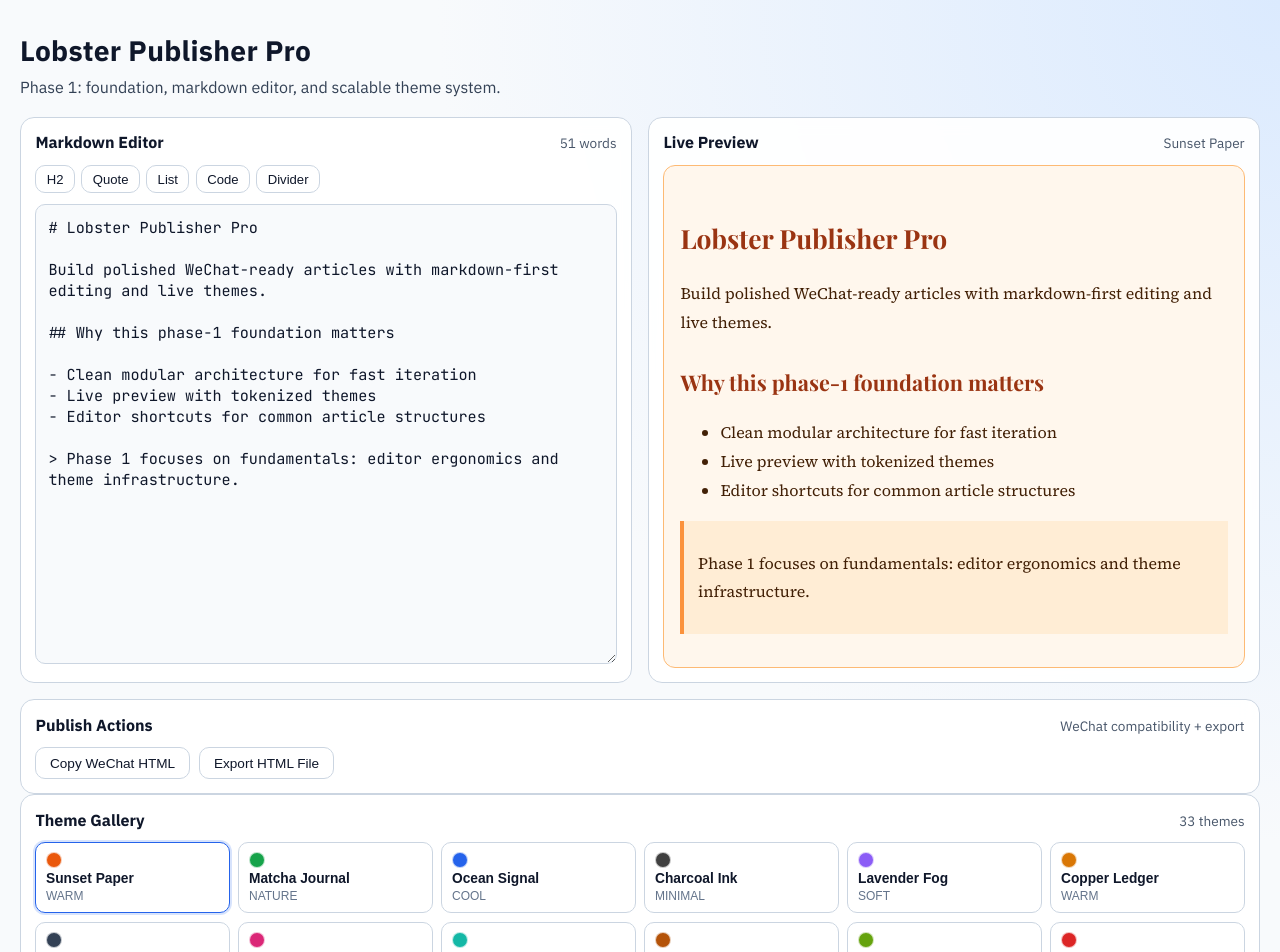
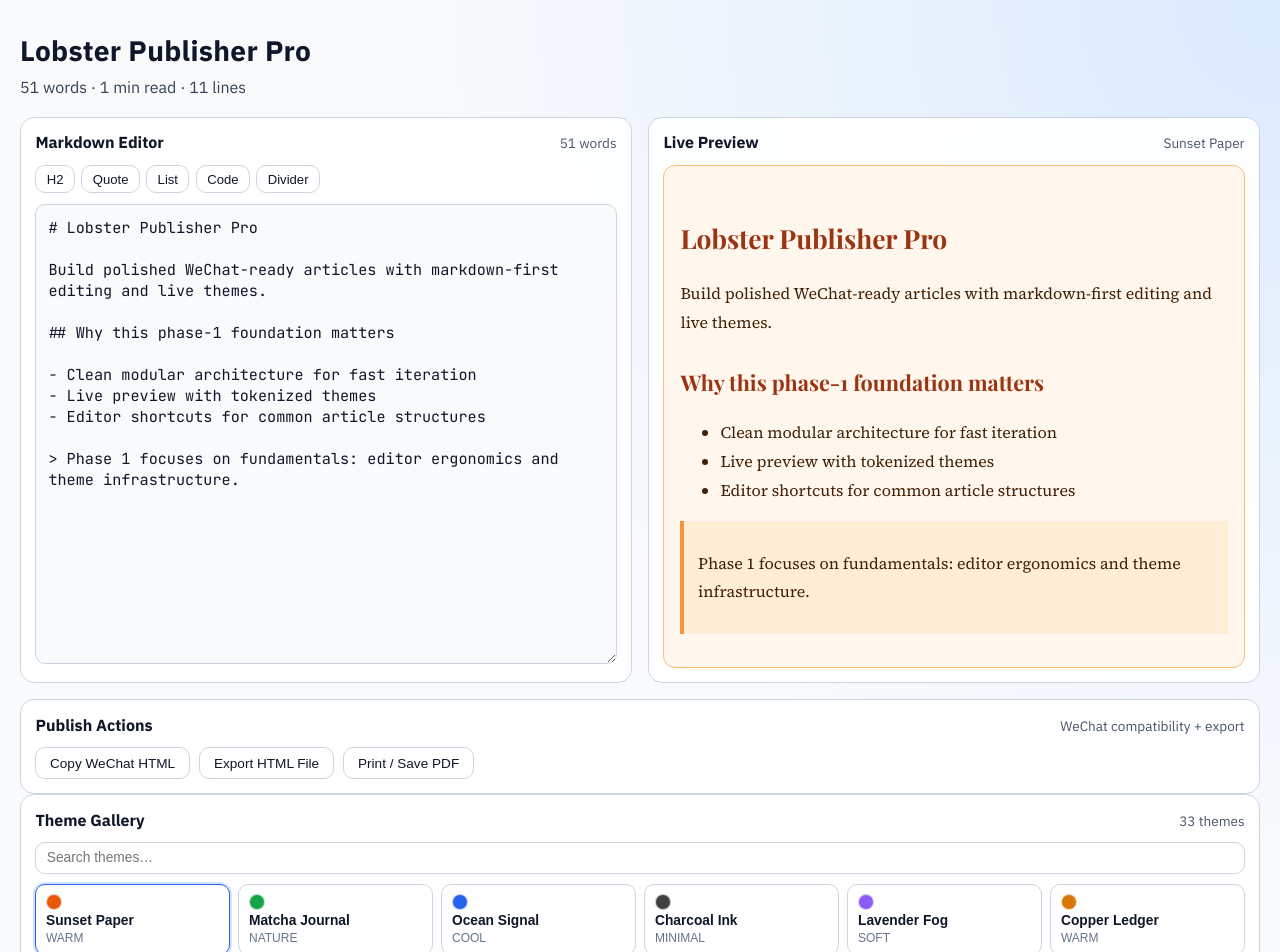
Before and after one commit to huangkefeng-ai/lobster-publisher-pro-20260303, a React (Vite) app: page / in a window 1280 px wide. Shown: the top 952 px of the page. Built offline with nearby package versions, Linux system fonts and the light colour scheme.

Commit message:
feat(app): wire phase-2 modules into UI workflow

```diff
--- a/src/App.css
+++ b/src/App.css
@@ -158,6 +158,21 @@
   grid-template-columns: repeat(auto-fill, minmax(170px, 1fr));
 }
 
+.theme-search {
+  width: 100%;
+  border: 1px solid #cbd5e1;
+  border-radius: 10px;
+  padding: 0.45rem 0.65rem;
+  font-size: 0.86rem;
+  margin-bottom: 0.65rem;
+}
+
+.theme-empty {
+  margin: 0;
+  color: #64748b;
+  font-size: 0.85rem;
+}
+
 .actions-panel {
   margin-top: 1rem;
 }
--- a/src/App.tsx
+++ b/src/App.tsx
@@ -1,16 +1,24 @@
-import { useMemo, useReducer, useState } from 'react';
+import { useCallback, useEffect, useMemo, useReducer, useState } from 'react';
 import './App.css';
-import { DEFAULT_MARKDOWN, DEFAULT_THEME_ID } from './core';
+import { DEFAULT_MARKDOWN, DEFAULT_THEME_ID, computeDocumentStats, loadEditorDraft, saveEditorDraft } from './core';
 import { EditorPane, createInitialEditorState, editorReducer } from './editor';
-import { downloadHtmlFile, toThemedHtml, toWechatHtml } from './export';
+import { downloadHtmlFile, printThemedArticle, toThemedHtml, toWechatHtml } from './export';
 import { ArticlePreview } from './preview';
-import { ThemePicker, getThemeById, THEME_REGISTRY } from './theme';
+import { ThemePicker, filterThemes, getThemeById, THEME_REGISTRY } from './theme';
 import { copyWechatHtmlToClipboard } from './wechat';
 
 function App() {
-  const [editorState, dispatch] = useReducer(editorReducer, createInitialEditorState(DEFAULT_MARKDOWN));
-  const [selectedThemeId, setSelectedThemeId] = useState(DEFAULT_THEME_ID);
+  const initialDraft = useMemo(() => loadEditorDraft(), []);
+  const initialMarkdown = initialDraft?.markdown ?? DEFAULT_MARKDOWN;
+  const initialThemeId =
+    initialDraft?.themeId && getThemeById(initialDraft.themeId)
+      ? initialDraft.themeId
+      : DEFAULT_THEME_ID;
+
+  const [editorState, dispatch] = useReducer(editorReducer, createInitialEditorState(initialMarkdown));
+  const [selectedThemeId, setSelectedThemeId] = useState(initialThemeId);
   const [actionStatus, setActionStatus] = useState<string | null>(null);
+  const [themeQuery, setThemeQuery] = useState('');
 
   const selectedTheme = useMemo(
     () => getThemeById(selectedThemeId) ?? THEME_REGISTRY[0],
@@ -20,6 +28,21 @@
     () => toWechatHtml(editorState.markdown, selectedTheme),
     [editorState.markdown, selectedTheme],
   );
+  const stats = useMemo(
+    () => computeDocumentStats(editorState.markdown),
+    [editorState.markdown],
+  );
+  const filteredThemes = useMemo(
+    () => filterThemes(THEME_REGISTRY, themeQuery),
+    [themeQuery],
+  );
+
+  useEffect(() => {
+    const saveTimer = window.setTimeout(() => {
+      saveEditorDraft(editorState.markdown, selectedTheme.id);
+    }, 250);
+    return () => window.clearTimeout(saveTimer);
+  }, [editorState.markdown, selectedTheme.id]);
 
   async function handleCopyWechatHtml() {
     try {
@@ -36,11 +59,19 @@
     setActionStatus('Downloaded themed HTML file.');
   }
 
+  const handlePrintPdf = useCallback(() => {
+    const htmlDocument = toThemedHtml(editorState.markdown, selectedTheme);
+    printThemedArticle(htmlDocument);
+    setActionStatus('Opened print dialog for PDF export.');
+  }, [editorState.markdown, selectedTheme]);
+
   return (
     <main className="app-shell">
       <header className="hero">
         <h1>Lobster Publisher Pro</h1>
-        <p>Phase 1: foundation, markdown editor, and scalable theme system.</p>
+        <p>
+          {stats.wordCount} words · {stats.readingTimeMinutes} min read · {stats.lineCount} lines
+        </p>
       </header>
 
       <section className="workspace-grid">
@@ -63,14 +94,19 @@
           <button type="button" onClick={handleDownloadHtml}>
             Export HTML File
           </button>
+          <button type="button" onClick={handlePrintPdf}>
+            Print / Save PDF
+          </button>
         </div>
         {actionStatus ? <p className="action-status">{actionStatus}</p> : null}
       </section>
 
       <ThemePicker
         selectedThemeId={selectedTheme.id}
-        themes={THEME_REGISTRY}
+        themes={filteredThemes}
         onSelectTheme={setSelectedThemeId}
+        themeQuery={themeQuery}
+        onThemeQueryChange={setThemeQuery}
       />
     </main>
   );
--- a/src/core/index.ts
+++ b/src/core/index.ts
@@ -1,3 +1,7 @@
 export { DEFAULT_MARKDOWN, DEFAULT_THEME_ID } from './constants';
 export { richTextToMarkdown, markdownFromClipboard } from './parser';
 export { renderMarkdownToHtml } from './renderer';
+export { computeDocumentStats } from './statistics';
+export type { DocumentStats } from './statistics';
+export { saveEditorDraft, loadEditorDraft, clearEditorDraft } from './storage';
+export type { EditorDraft } from './storage';
--- a/src/editor/components/EditorPane.tsx
+++ b/src/editor/components/EditorPane.tsx
@@ -1,5 +1,6 @@
-import { useMemo, useRef, type ClipboardEvent } from 'react';
+import { useMemo, useRef, type ClipboardEvent, type KeyboardEvent } from 'react';
 import { markdownFromClipboard } from '../../core';
+import { handleEditorShortcut } from '../shortcuts';
 
 interface EditorPaneProps {
   markdown: string;
@@ -38,6 +39,30 @@
       textarea.selectionStart = cursor;
       textarea.selectionEnd = cursor;
     });
+  }
+
+  function handleKeyDown(event: KeyboardEvent<HTMLTextAreaElement>) {
+    const textarea = textareaRef.current;
+    if (!textarea) {
+      return;
+    }
+
+    const result = handleEditorShortcut(
+      event,
+      markdown,
+      textarea.selectionStart,
+      textarea.selectionEnd,
+    );
+
+    if (result) {
+      event.preventDefault();
+      onMarkdownChange(result.value);
+      requestAnimationFrame(() => {
+        textarea.focus();
+        textarea.selectionStart = result.selectionStart;
+        textarea.selectionEnd = result.selectionEnd;
+      });
+    }
   }
 
   function handlePaste(event: ClipboardEvent<HTMLTextAreaElement>) {
@@ -86,6 +111,7 @@
         value={markdown}
         onChange={(event) => onMarkdownChange(event.target.value)}
         onPaste={handlePaste}
+        onKeyDown={handleKeyDown}
         spellCheck
       />
     </section>
--- a/src/editor/index.ts
+++ b/src/editor/index.ts
@@ -1,3 +1,5 @@
 export { EditorPane } from './components/EditorPane';
 export { createInitialEditorState, editorReducer } from './state/editorState';
 export type { EditorState, EditorAction } from './state/editorState';
+export { handleEditorShortcut } from './shortcuts';
+export type { ShortcutResult } from './shortcuts';
--- a/src/editor/shortcuts.ts
+++ b/src/editor/shortcuts.ts
@@ -47,16 +47,17 @@
   selectionEnd: number,
 ): ShortcutResult | null {
   const mod = event.metaKey || event.ctrlKey;
+  const key = event.key.length === 1 ? event.key.toLowerCase() : event.key;
 
-  if (mod && !event.shiftKey && event.key === 'b') {
+  if (mod && !event.shiftKey && key === 'b') {
     return wrapSelection(value, selectionStart, selectionEnd, '**', '**');
   }
 
-  if (mod && !event.shiftKey && event.key === 'i') {
+  if (mod && !event.shiftKey && key === 'i') {
     return wrapSelection(value, selectionStart, selectionEnd, '*', '*');
   }
 
-  if (mod && !event.shiftKey && event.key === 'k') {
+  if (mod && !event.shiftKey && key === 'k') {
     const selected = value.slice(selectionStart, selectionEnd);
     const before = value.slice(0, selectionStart);
     const after = value.slice(selectionEnd);
@@ -68,11 +69,11 @@
     };
   }
 
-  if (mod && event.shiftKey && event.key === 'c') {
+  if (mod && event.shiftKey && key === 'c') {
     return wrapSelection(value, selectionStart, selectionEnd, '`', '`');
   }
 
-  if (event.key === 'Tab' && !mod) {
+  if (key === 'Tab' && !mod) {
     if (event.shiftKey) {
       return outdentLines(value, selectionStart, selectionEnd);
     }
--- a/src/export/index.ts
+++ b/src/export/index.ts
@@ -1 +1,2 @@
 export { toThemedHtml, toWechatHtml, downloadHtmlFile } from './htmlExporter';
+export { printThemedArticle } from './pdfExporter';
--- a/src/theme/ThemePicker.tsx
+++ b/src/theme/ThemePicker.tsx
@@ -4,15 +4,29 @@
   selectedThemeId: string;
   themes: ThemeDefinition[];
   onSelectTheme: (themeId: string) => void;
+  themeQuery?: string;
+  onThemeQueryChange?: (query: string) => void;
 }
 
-export function ThemePicker({ selectedThemeId, themes, onSelectTheme }: ThemePickerProps) {
+export function ThemePicker({ selectedThemeId, themes, onSelectTheme, themeQuery, onThemeQueryChange }: ThemePickerProps) {
   return (
     <section className="panel">
       <header className="panel-header">
         <h2>Theme Gallery</h2>
         <p>{themes.length} themes</p>
       </header>
+      {onThemeQueryChange ? (
+        <input
+          className="theme-search"
+          type="text"
+          placeholder="Search themes…"
+          value={themeQuery ?? ''}
+          onChange={(e) => onThemeQueryChange(e.target.value)}
+        />
+      ) : null}
+      {themes.length === 0 ? (
+        <p className="theme-empty">No themes match this query.</p>
+      ) : (
         <div className="theme-grid">
           {themes.map((theme) => {
             const active = theme.id === selectedThemeId;
@@ -30,6 +44,7 @@
             );
           })}
         </div>
+      )}
     </section>
   );
 }
--- a/src/theme/index.ts
+++ b/src/theme/index.ts
@@ -1,4 +1,5 @@
 export { THEME_REGISTRY, getThemeById } from './themeRegistry';
 export { toThemeCssVariables } from './themeCss';
 export { ThemePicker } from './ThemePicker';
+export { filterThemes } from './themeFilter';
 export type { ThemeDefinition, ThemeTokens } from './themeTypes';
```
Also changed, not shown: 1 other file (tests, documents, lock files or other folders). Lines whose indentation alone changed are shown as unchanged.
